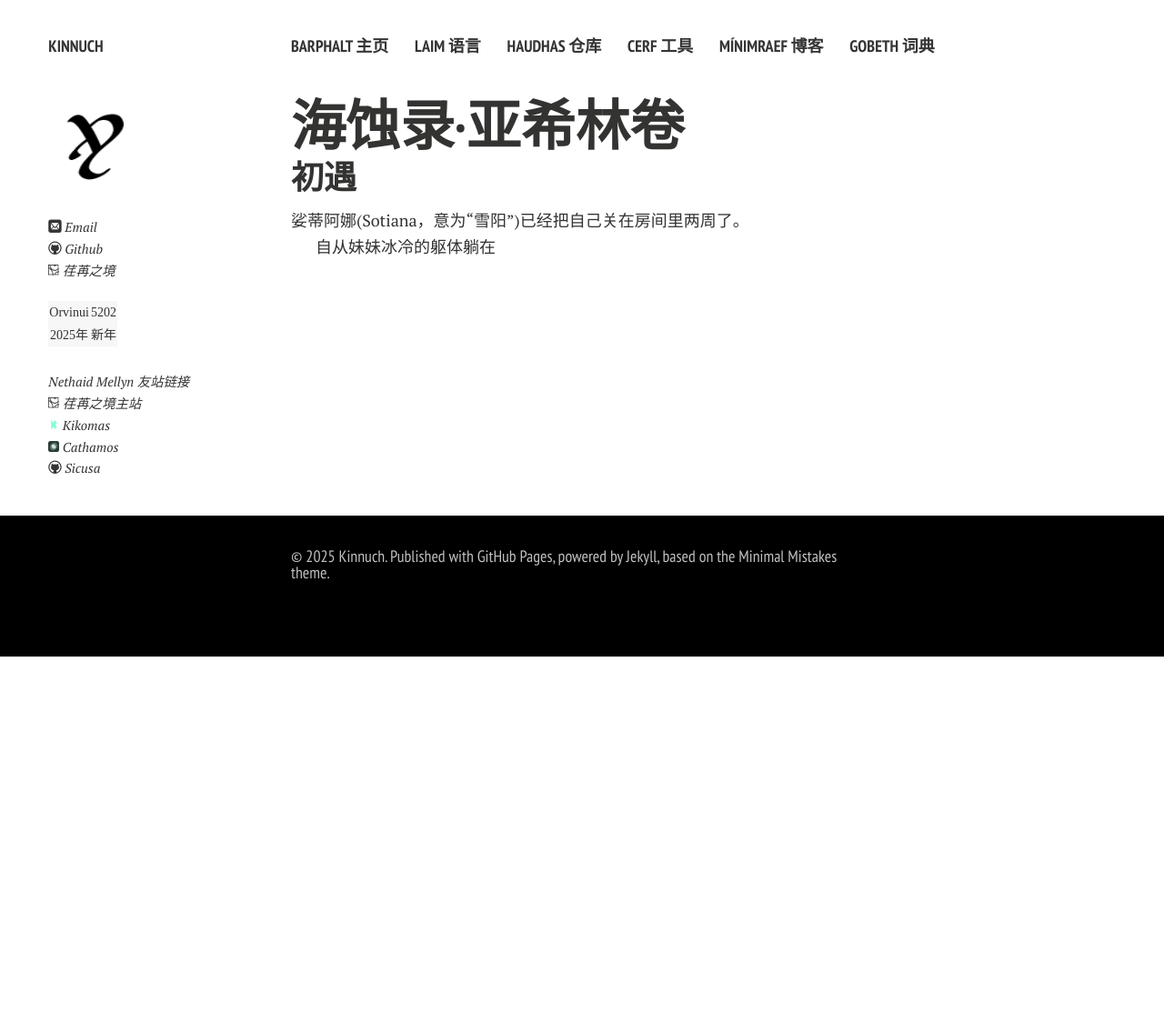
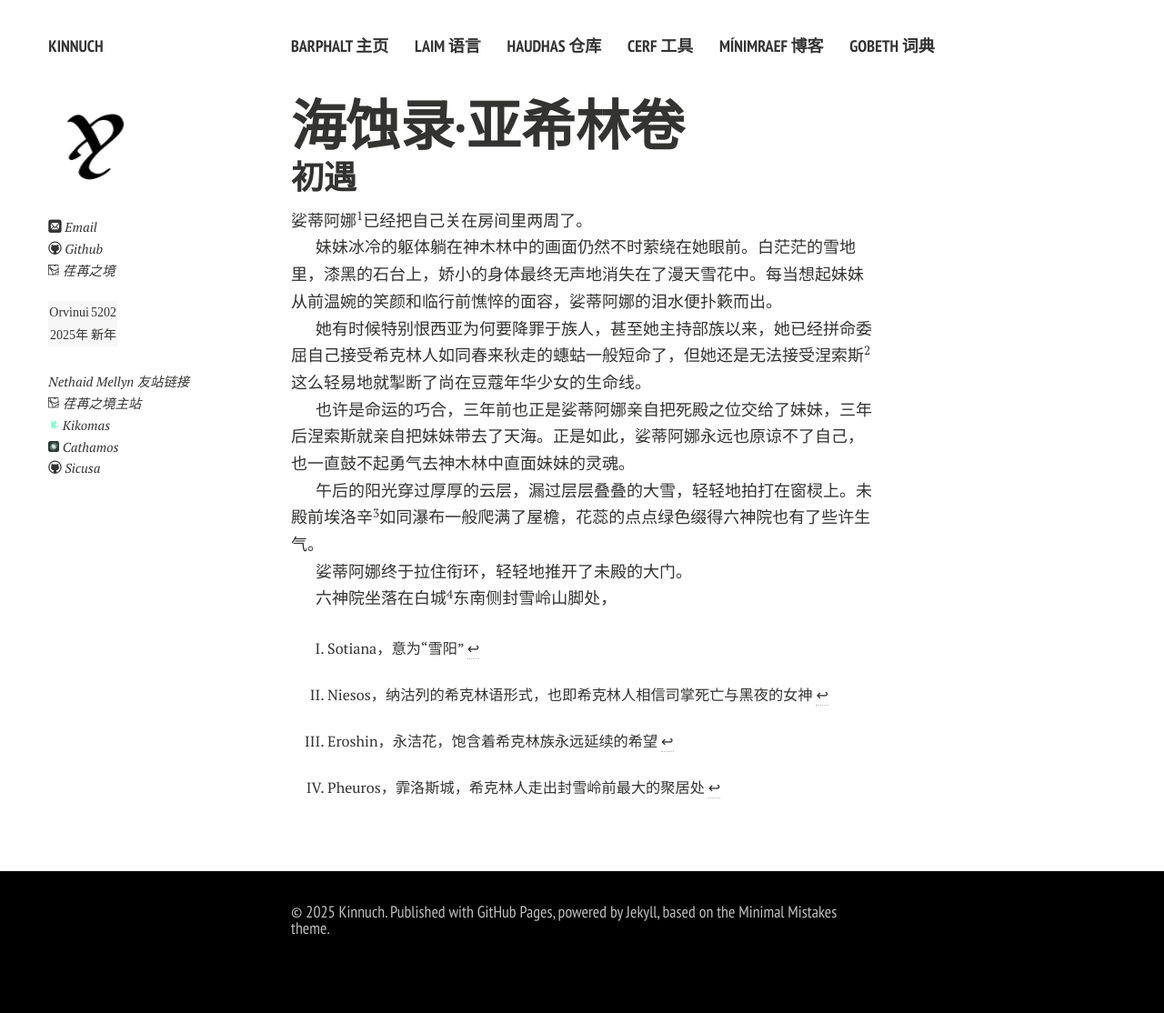
Before and after one commit to Kinnuch/kinnuch.github.io, a Jekyll site: the page built from laim/shikrin.assets/ShikrinEssay/海蚀录·亚希林卷.md, in a window 1280 px wide. Shown: the whole page at 91% size. Built offline with Jekyll 4.4.1, drawn with Linux system fonts in a browser that asks for light colours; nearby versions of some CDN libraries; our own code applies the rules of GitHub Pages for plain Markdown files; comment, search, counter and statistics services are not loaded; a style sheet for code colours, icons or effects is not loaded; before the commit the page ends 900 px from its top, so only the background shows below that.

Commit message:
Update 海蚀录·亚希林卷.md

```diff
--- a/laim/shikrin.assets/ShikrinEssay/海蚀录·亚希林卷.md
+++ b/laim/shikrin.assets/ShikrinEssay/海蚀录·亚希林卷.md
@@ -2,6 +2,23 @@
 
 ## 初遇
 
-娑蒂阿娜(Sotiana，意为“雪阳”)已经把自己关在房间里两周了。
+娑蒂阿娜[^1]已经把自己关在房间里两周了。
 
-自从妹妹冰冷的躯体躺在
+妹妹冰冷的躯体躺在神木林中的画面仍然不时萦绕在她眼前。白茫茫的雪地里，漆黑的石台上，娇小的身体最终无声地消失在了漫天雪花中。每当想起妹妹从前温婉的笑颜和临行前憔悴的面容，娑蒂阿娜的泪水便扑簌而出。
+
+她有时候特别恨西亚为何要降罪于族人，甚至她主持部族以来，她已经拼命委屈自己接受希克林人如同春来秋走的蟪蛄一般短命了，但她还是无法接受涅索斯[^2]这么轻易地就掣断了尚在豆蔻年华少女的生命线。
+
+也许是命运的巧合，三年前也正是娑蒂阿娜亲自把死殿之位交给了妹妹，三年后涅索斯就亲自把妹妹带去了天海。正是如此，娑蒂阿娜永远也原谅不了自己，也一直鼓不起勇气去神木林中直面妹妹的灵魂。
+
+午后的阳光穿过厚厚的云层，漏过层层叠叠的大雪，轻轻地拍打在窗棂上。未殿前埃洛辛[^3]如同瀑布一般爬满了屋檐，花蕊的点点绿色缀得六神院也有了些许生气。
+
+娑蒂阿娜终于拉住衔环，轻轻地推开了未殿的大门。
+
+六神院坐落在白城[^4]东南侧封雪岭山脚处，
+
+
+
+[^1]: Sotiana，意为“雪阳”
+[^2]: Niesos，纳沽列的希克林语形式，也即希克林人相信司掌死亡与黑夜的女神
+[^3]: Eroshin，永洁花，饱含着希克林族永远延续的希望
+[^4]: Pheuros，霏洛斯城，希克林人走出封雪岭前最大的聚居处
```
